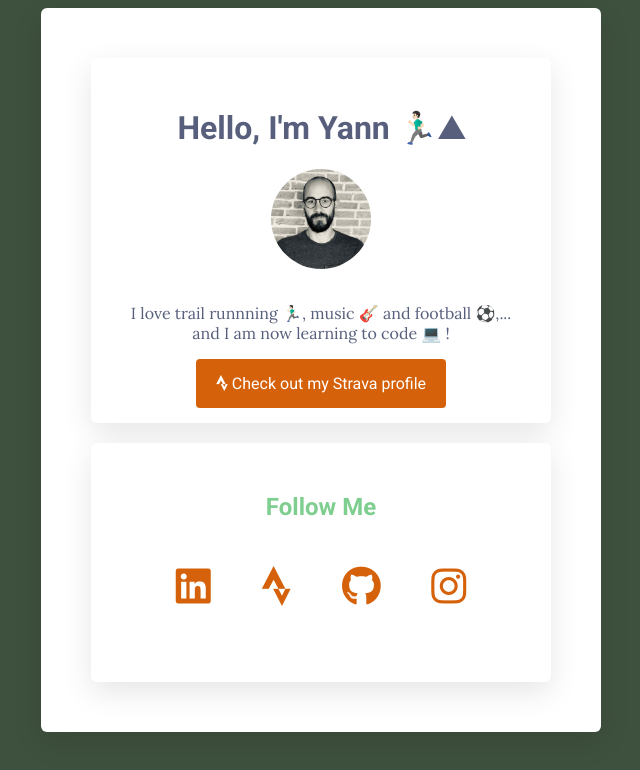
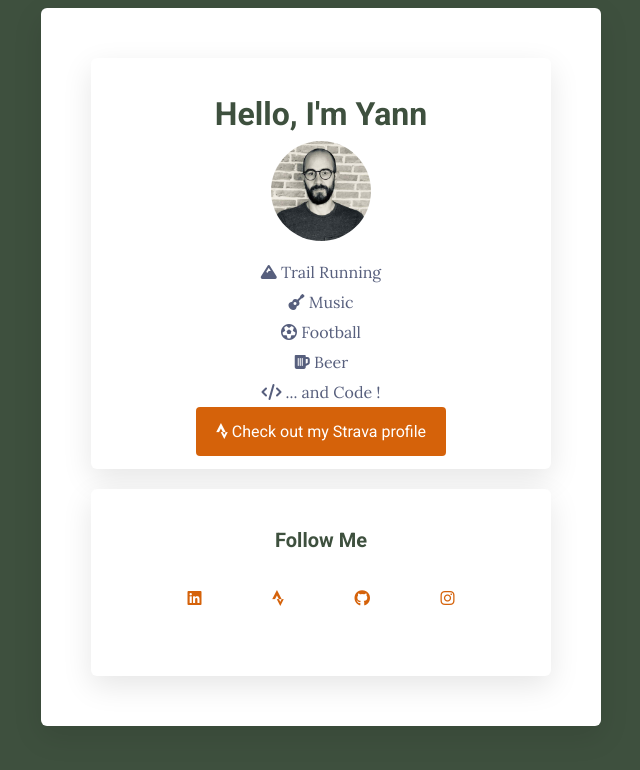
Before and after one commit to yanndelaqueze/profile, a plain HTML site: page index.html in a window 1280 px wide. Shown: the whole page, without its empty margins (319-959 px from the left). Drawn offline with Linux system fonts and the light colour scheme.

Commit message:
changes to profile page

```diff
--- a/index.html
+++ b/index.html
@@ -11,9 +11,15 @@
   <body>
     <div class="container">
       <div class="card-white">
-        <h1>Hello, I'm Yann 🏃🏻‍♂️⛰</h1>
+        <h1>Hello, I'm Yann</h1>
         <img class="img-circle" src="images/Yann.jpeg" alt="Yann" width=100px></img>
-        <p>I love trail runnning 🏃🏻‍♂️, music 🎸 and football ⚽,... and I am now learning to code 💻 !</p>
+        <ul class="list">
+          <li><i class="fa-solid fa-mountain"></i> Trail Running</li>
+          <li><i class="fa-solid fa-guitar"></i> Music</li>
+          <li><i class="fa-regular fa-futbol"></i> Football</li>
+          <li><i class="fa-solid fa-beer-mug-empty"></i> Beer</li>
+          <li><i class="fa-solid fa-code"></i> ... and Code !</li>
+        </ul>
         <a class="btn-orange" href="https://www.strava.com/athletes/12777847" target="_blank"><i class="fa-brands fa-strava"></i> Check out my Strava profile</a>
       </div>
       <div class="card-white">
--- a/style.css
+++ b/style.css
@@ -4,34 +4,37 @@ body {
   background-color: #3e503e;
   font-family: 'Lora', serif;
   color: #575F7D;
-  font-size: "17px";
-  line-height: "10px";
+  font-size: 17px;
+  line-height: 10px;
 }
 
 p {
   margin: 30px 0px;
+  text-align: center;
 }
 
 h1 {
-  color: #575F7D;
+  color: #3e503e;
   font-family: 'Roboto', sans-serif;
-  font-size: "32px";
-  line-height: "10px"
+  font-size: 32px;
+  line-height: 10px;
+  text-align: center;
 }
 
 h2 {
-  color: #7ECE90;
+  color: #3e503e;
   font-family: 'Roboto', sans-serif;
-  font-size: "20px";
-  line-height: "10px"
+  font-size: 20px;
+  line-height: 10px
 }
 
 a {
   color: #d5620a;
-  font-weight: "700px";
+  font-weight: 700px;
   font-family: 'Roboto', sans-serif;
-  font-size: "16px";
+  font-size: 16px;
   text-decoration: none;
+  padding: 10px
 }
 
 a:hover {
@@ -44,7 +47,6 @@ div {
   box-shadow: 0px 10px 30px rgb(0 0 0 / 10%);
   margin: 20px;
   padding: 30px;
-  text-align: center;
 }
 
 .img-circle {
@@ -60,6 +62,14 @@ div {
   list-style: none;
   padding-left: 0px;
   font-size: 40px;
+}
+
+.list {
+  list-style: none;
+  padding-left: 0px;
+  font-size: 16px;
+  line-height: 30px;
+  text-align: auto
 }
 
 .container {
```
